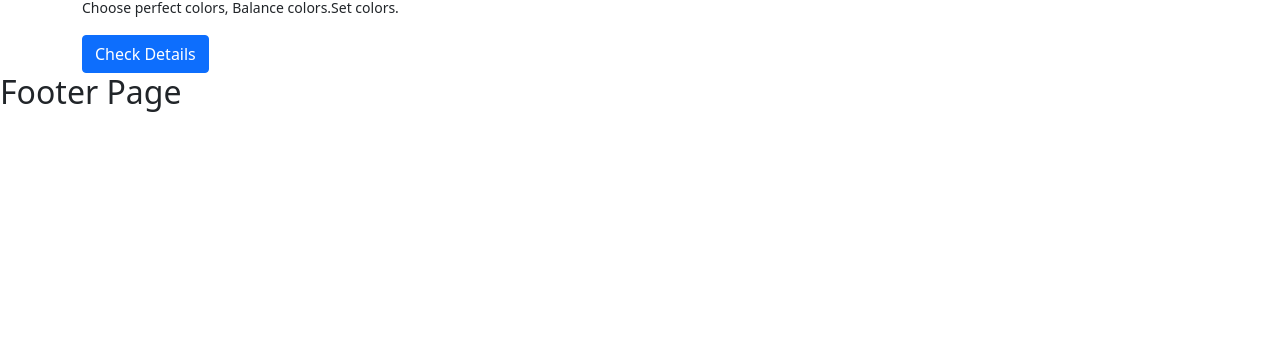
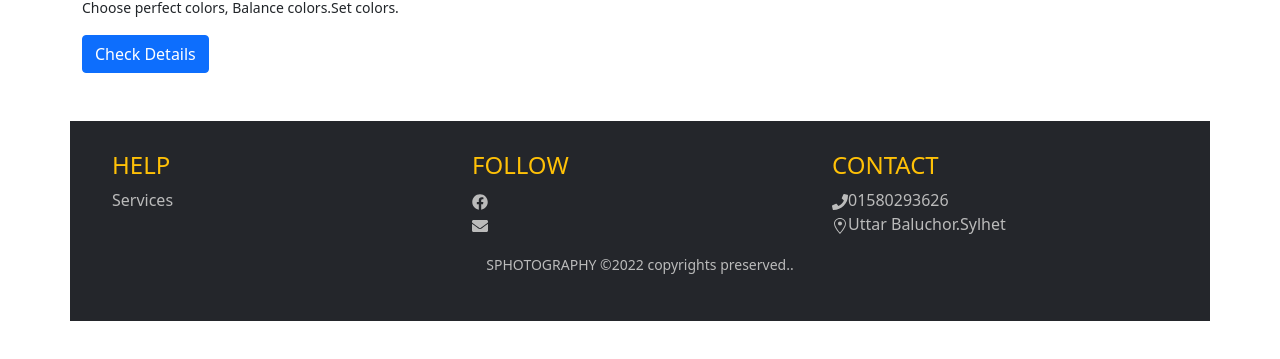
Before and after one commit to Shakshor/independent-sports-photography, a React (Create React App) app: page / in a window 1280 px wide. Shown: the part 2416-2775 px from the top of the page. Before the commit the page ends 2536 px from the top, so only its background shows below. Built offline with nearby package versions, Linux system fonts and the light colour scheme; no server answers.

Commit message:
footer part style done

```diff
--- a/package.json
+++ b/package.json
@@ -3,6 +3,9 @@
   "version": "0.1.0",
   "private": true,
   "dependencies": {
+    "@fortawesome/fontawesome-svg-core": "^6.1.1",
+    "@fortawesome/free-solid-svg-icons": "^6.1.1",
+    "@fortawesome/react-fontawesome": "^0.1.18",
     "@testing-library/jest-dom": "^5.16.4",
     "@testing-library/react": "^13.1.1",
     "@testing-library/user-event": "^13.5.0",
@@ -12,6 +15,7 @@
     "react-bootstrap": "^2.3.0",
     "react-dom": "^18.0.0",
     "react-firebase-hooks": "^5.0.3",
+    "react-icons": "^4.3.1",
     "react-router-dom": "^6.3.0",
     "react-scripts": "5.0.1",
     "react-toastify": "^8.2.0",
--- a/src/Pages/Shared/Footer/Footer.css
+++ b/src/Pages/Shared/Footer/Footer.css
@@ -0,0 +1,24 @@
+.footer-area {
+    height: 25vh;
+    background-color: #24262b;
+    color: white;
+    margin: 0 auto;
+    padding: 30px;
+    color: #bbbbbb;
+}
+
+.footer-item {
+    text-align: left;
+}
+
+.footer-item ul {
+    list-style: none;
+    padding-left: 0;
+}
+
+.footer-item ul li a {
+    text-decoration: none;
+    text-transform: capitalize;
+    color: #bbbbbb;
+
+}
--- a/src/Pages/Shared/Footer/Footer.js
+++ b/src/Pages/Shared/Footer/Footer.js
@@ -1,9 +1,41 @@
 import React from 'react';
+import './Footer.css';
+import { FaFacebook } from 'react-icons/fa';
+import { FaEnvelope } from 'react-icons/fa';
+import { FaPhone } from 'react-icons/fa';
+import { GoLocation } from 'react-icons/go';
 
 const Footer = () => {
     return (
-        <div>
-            <h2>Footer Page</h2>
+        <div className='container my-5'>
+            <div className="row   footer-area">
+                <div className="col-md-4 footer-item">
+                    <h4 className='text-uppercase
+                    mb-2 text-warning'>Help</h4>
+                    <ul>
+                        <li><a href='#services'>Services</a></li>
+                    </ul>
+
+                </div>
+                <div className="col-md-4 footer-item">
+                    <h4 className='text-uppercase mb-2 text-warning'>Follow </h4>
+                    <ul>
+                        <li><a href='#'><FaFacebook /></a></li>
+                        <li><a href='#'><FaEnvelope /></a></li>
+                    </ul>
+                </div>
+                <div className="col-md-4 footer-item">
+                    <h4 className='text-uppercase mb-2 text-warning'>Contact</h4>
+                    <ul>
+                        <li><FaPhone></FaPhone>01580293626</li>
+                        <li><GoLocation></GoLocation>Uttar Baluchor.Sylhet</li>
+                        <li></li>
+                    </ul>
+                </div>
+                <p className='text-center'><small>SPHOTOGRAPHY &copy;{new Date().getFullYear()} copyrights preserved..</small></p>
+            </div>
+
+
         </div>
     );
 };
```
Also changed, not shown: 1 other file (tests, documents, lock files or other folders).
